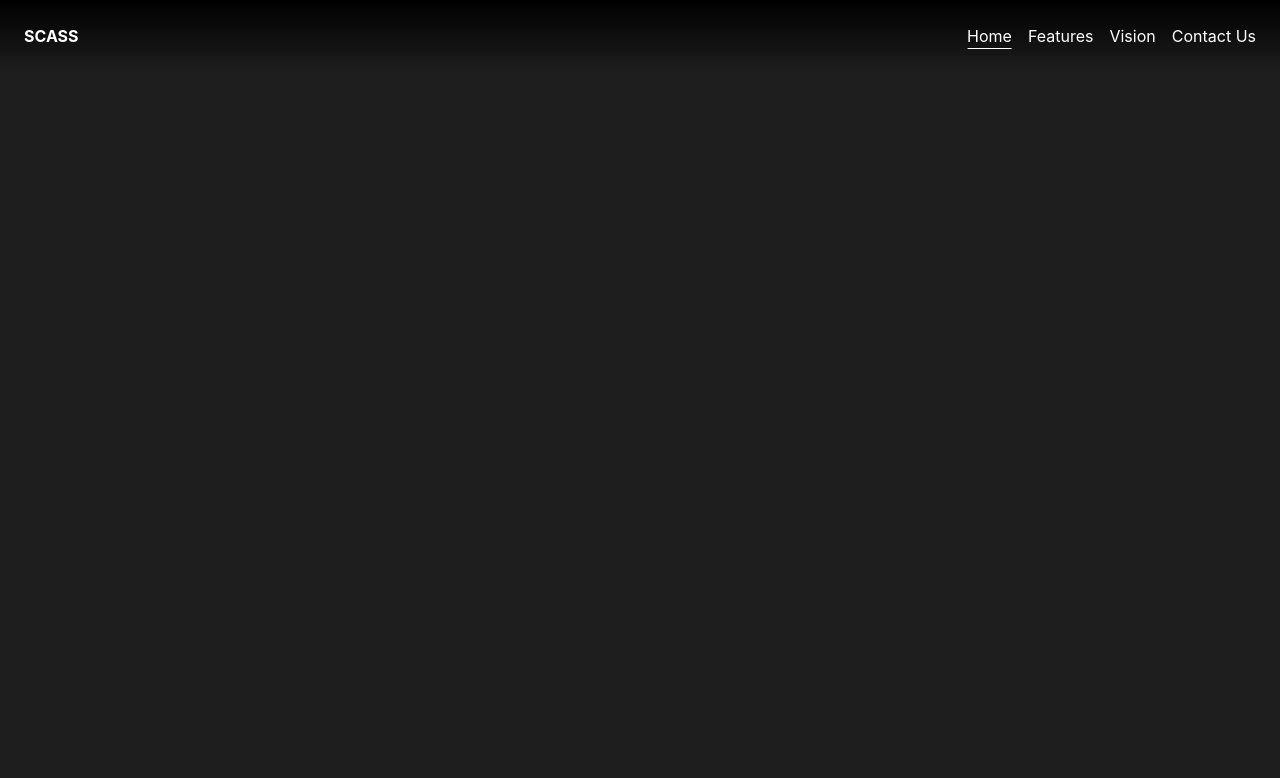
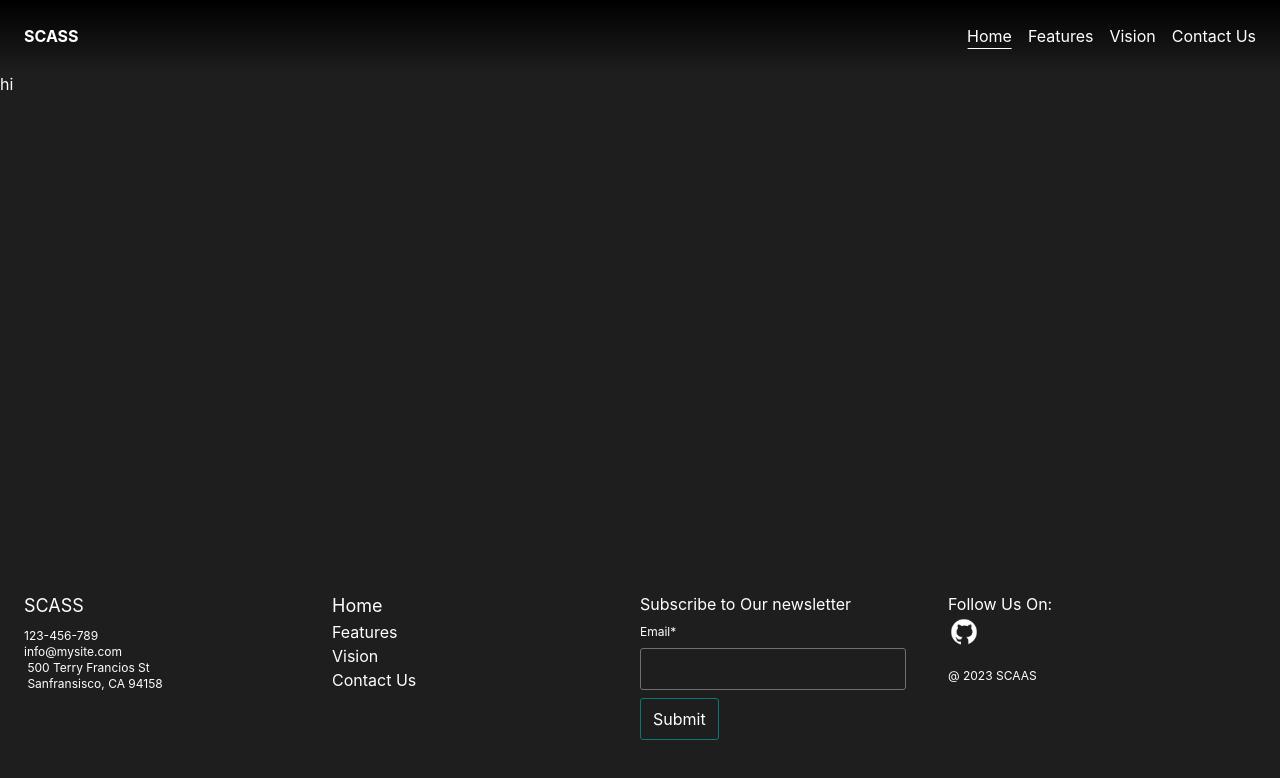
Before and after one commit to SmartCompiler/caas-website, a Next.js app: page / in a window 1280 px wide. Shown: the top 778 px of the page. Built offline with nearby package versions, Linux system fonts and the light colour scheme.

Commit message:
[FEAT]: add footer

```diff
--- /dev/null
+++ b/components/Footer/Details.tsx
@@ -0,0 +1,18 @@
+import React from 'react'
+import { companyDetails } from '../../utilities/statics'
+
+export default function Details() {
+    const adresses = companyDetails.address.map( (adr, index) => (<div key={`address_${index}`}> { adr }</div>))
+
+
+  return (
+    <div className="addressWrapper flex flex-col items-start">
+        <div className='mb-2 text-lg'>SCASS</div>
+        <div className="text-xs tel">{ companyDetails.tel }</div>
+        <div className='text-xs email'>{ companyDetails.email }</div>
+        <div className='text-xs address whitespace-pre w-full flex flex-col'>
+            { adresses }
+        </div>
+    </div>
+  )
+}
--- /dev/null
+++ b/components/Footer/SectionsLinks.tsx
@@ -0,0 +1,25 @@
+import React from 'react'
+import { BaseFooterInt } from '.'
+import { sectionsTitle } from '../../utilities/statics'
+
+export default function SectionsLinks({selectedSection, setSelectedSection}: BaseFooterInt) {
+
+    const sectionBtns = sectionsTitle.map( ( title, index ) => (
+        <li
+            className={` transition-all ${selectedSection === title ? 'text-lg' : ''}`}
+            key={`seciton_footer_${index}`}
+            >
+            <a
+                onClick={ () => setSelectedSection(title)} href={`#${title}`}
+                >
+                    {title}
+            </a>
+        </li>
+    ))
+
+  return (
+    <ul className="Navigations flex flex-col items-start">
+        { sectionBtns }
+    </ul>
+  )
+}
--- /dev/null
+++ b/components/Footer/Socials.tsx
@@ -0,0 +1,21 @@
+import React from 'react'
+import { companyDetails } from '../../utilities/statics'
+
+export default function Socials() {
+  return (
+    <div className="socials flex flex-col items-start">
+        <div className='w-full flex flex-col items-start'>
+            <span>Follow Us On:</span>
+            <ul className='w-full '>
+                <li className='w-8 h-8'>
+                    <a target={'_blank'} href={companyDetails.socials.github}>
+                        <img className='w-full h-full' src="/icons/GitHub.svg" />
+                    </a>
+                </li>
+            </ul>
+
+            <div className="copy-right mt-5 text-xs">@ 2023 SCAAS</div>
+        </div>
+    </div>
+  )
+}
--- /dev/null
+++ b/components/Footer/Subscriptions.tsx
@@ -0,0 +1,15 @@
+import React from 'react'
+import { SubscriptionButton, SubscriptionInput } from './style'
+
+export default function Subscriptions() {
+  return (
+    <div className="subscribtion flex flex-col items-start">
+        <div className="mb-2">Subscribe to Our newsletter</div>
+        <form className='w-full flex flex-col items-start'>
+            <label htmlFor="subscribtionInput" className="text-xs mb-2">Email*</label>
+            <SubscriptionInput type="text" id='subscribtionInput' className='bg-transparent border-gray p-2 mb-2' />
+            <SubscriptionButton className='px-3 py-2 bg-transparent hover:bg-primary hover:color-white'>Submit</SubscriptionButton>
+        </form>
+    </div>
+  )
+}
--- /dev/null
+++ b/components/Footer/index.tsx
@@ -0,0 +1,27 @@
+import React from 'react'
+import { sectionsTitle } from '../../utilities/statics'
+import Details from './Details'
+import SectionsLinks from './SectionsLinks'
+import Socials from './Socials'
+import Subscriptions from './Subscriptions'
+
+export interface BaseFooterInt {
+    selectedSection: typeof sectionsTitle[number]
+    setSelectedSection: React.Dispatch<React.SetStateAction<"Home" | "Features" | "Vision" | "Contact Us">>
+}
+export default function Footer({selectedSection, setSelectedSection}: BaseFooterInt) {
+
+  return (
+    <footer className='grid grid-cols-4 grid-rows-1 w-full h-footer absolute bottom-0 px-6 '>
+
+        <Details />
+
+        <SectionsLinks selectedSection={selectedSection} setSelectedSection={setSelectedSection} />
+
+        <Subscriptions />
+
+        <Socials />
+
+    </footer>
+  )
+}
--- /dev/null
+++ b/components/Footer/style.ts
@@ -0,0 +1,12 @@
+import styled from 'styled-components'
+
+export const SubscriptionInput = styled.input`
+ border-radius: 3px;
+ border: 1px solid var(--color-gray)
+`
+
+export const SubscriptionButton = styled.button`
+    border: 1px solid var(--color-primary);
+    border-radius: 3px;
+    transition: all .2s;
+`
--- a/components/Header/index.tsx
+++ b/components/Header/index.tsx
@@ -2,8 +2,12 @@ import React, { useEffect, useState } from 'react'
 import { sectionsTitle } from '../../utilities/statics'
 import { HeaderBtnLi, HeaderWrapper } from './style'
 
-export default function Header() {
-    const [ selectedSection, setSelectedSection ] = useState<typeof sectionsTitle[number]>(sectionsTitle[0])
+interface HeaderInt {
+  selectedSection: typeof sectionsTitle[number]
+  setSelectedSection: React.Dispatch<React.SetStateAction<"Home" | "Features" | "Vision" | "Contact Us">>
+}
+
+export default function Header({selectedSection, setSelectedSection}: HeaderInt) {
     const [ isShow, setIsShow ] = useState(true)
     const [ lastScrollY, setLastScrollY ] = useState(0)
 
--- a/pages/index.tsx
+++ b/pages/index.tsx
@@ -1,10 +1,19 @@
 import type { NextPage } from "next";
+import { useState } from "react";
+import Footer from "../components/Footer";
 import Header from "../components/Header";
+import { sectionsTitle } from "../utilities/statics";
 
 const Home: NextPage = () => {
+    const [ selectedSection, setSelectedSection ] = useState<typeof sectionsTitle[number]>(sectionsTitle[0])
+
     return (
         <>
-            <Header />
+            <Header selectedSection={selectedSection} setSelectedSection={setSelectedSection} />
+            <main className="mt-header mb-footer h-full w-full">
+                hi
+            </main>
+            <Footer selectedSection={selectedSection} setSelectedSection={setSelectedSection} />
         </>
     )
 }
--- a/styles/globals.css
+++ b/styles/globals.css
@@ -10,6 +10,8 @@
     --color-bg-dark: #1E1E1E;
     --color-white: #fff;
     --color-gray: #707070;
+    --size-header-height: 4.5rem;
+    --size-footer-height: 13rem;
   }
 }
 
@@ -29,6 +31,10 @@ a {
 
 }
 
+#_next{
+  height: 100%;
+}
+
 * {
   box-sizing: border-box;
 }
--- a/tailwind.config.js
+++ b/tailwind.config.js
@@ -12,6 +12,13 @@ module.exports = {
         bg_dark: 'var(--color-bg-dark)',
         white: 'var(--color-white)',
         gray: 'var(--color-gray)'
+      },
+      margin: {
+        header: 'var(--size-header-height)',
+        footer: 'var(--size-footer-height)'
+      },
+      height: {
+        footer: 'var(--size-footer-height)'
       }
     },
   },
--- a/utilities/statics.ts
+++ b/utilities/statics.ts
@@ -11,3 +11,15 @@ export const sectionsTitle:sectionsArrayType = [
     'Vision',
     'Contact Us'
 ]
+
+export const companyDetails = {
+    tel: '123-456-789',
+    email: 'info@mysite.com',
+    address: [
+        '500 Terry Francios St',
+        'Sanfransisco, CA 94158'
+    ],
+    socials: {
+        github: 'https://github.com/SmartCompiler'
+    }
+}
```
Also changed, not shown: public/icons/GitHub.svg (added), 1 other file (tests, documents, lock files or other folders).
